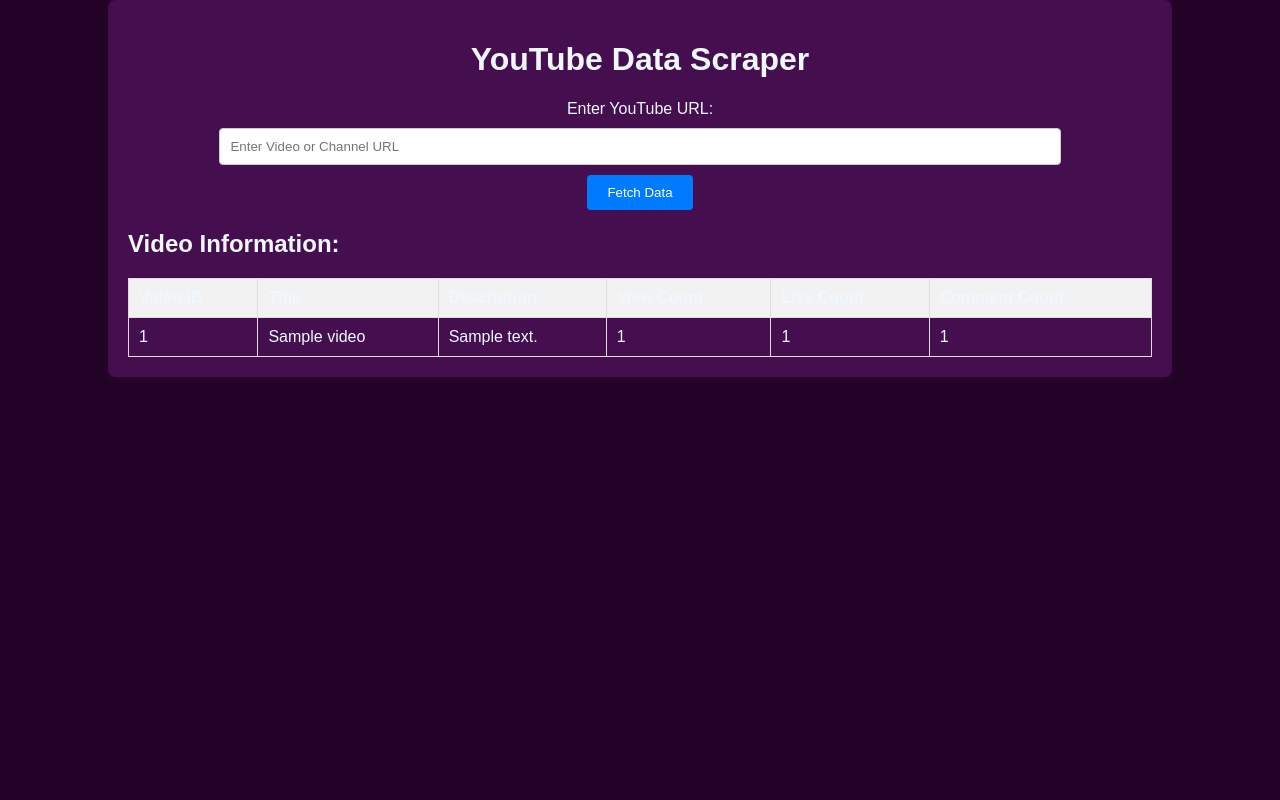
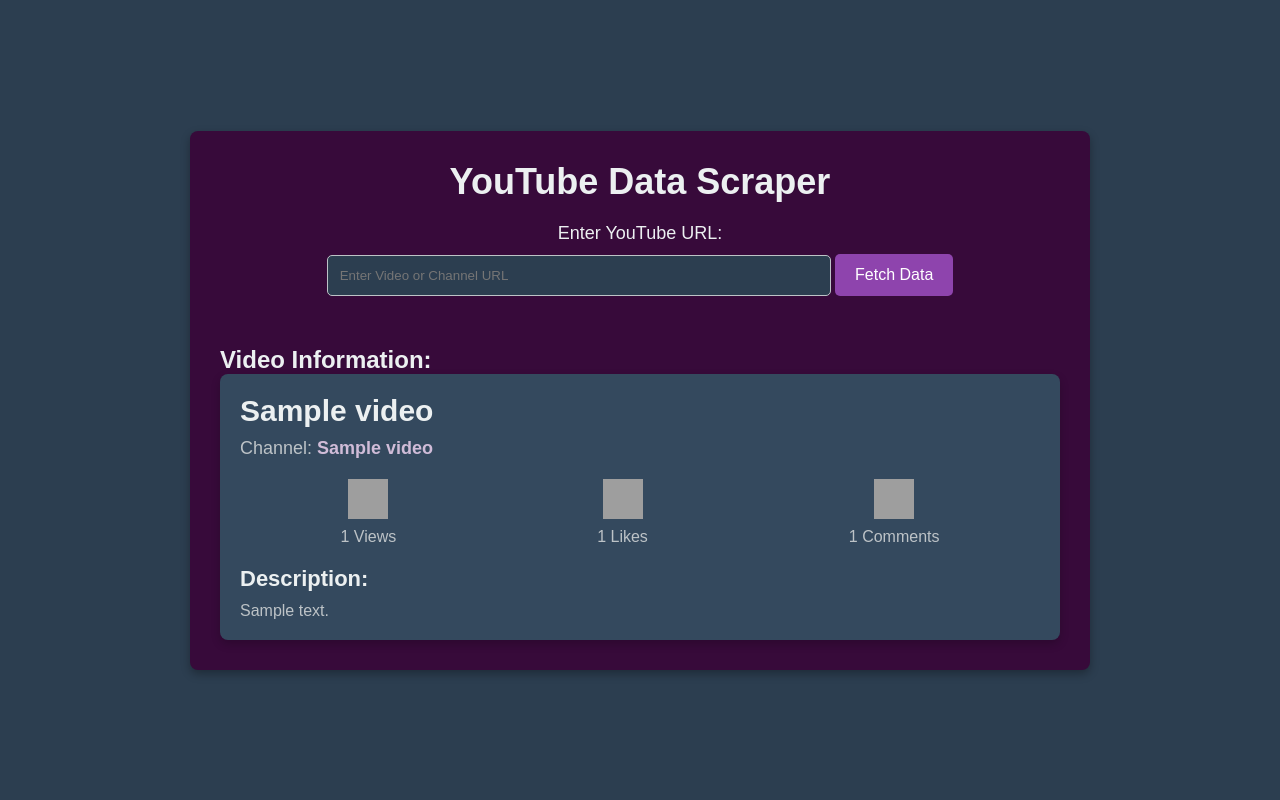
Before and after one commit to Tamilmughilan/YouScrape, a Flask app: template YouScrape/templates/index.html in a window 1280 px wide. Run offline with Flask 3, Linux system fonts and the light colour scheme; the template is opened without the code that fills it: most values are stand-ins (such as "Sample title", 1, 10 or a date in 2020); grey boxes are pictures that could not be loaded.

Commit message:
Completed the implementation

```diff
--- a/YouScrape/static/style.css
+++ b/YouScrape/static/style.css
@@ -1,77 +1,137 @@
-body {
-    font-family: Arial, sans-serif;
-    background-color: #220327;
-    color: aliceblue;
+* {
     margin: 0;
     padding: 0;
+    box-sizing: border-box;
+    font-family: 'Arial', sans-serif;
+}
+
+body {
+    background-color: #2c3e50;
+    color: #ecf0f1;
+    height: 100vh;
+    display: flex;
+    justify-content: center;
+    align-items: center;
+    padding: 20px;
 }
 
 .container {
-    width: 80%;
-    margin: auto;
-    padding: 20px;
-    background-color: #450f4f;
+    background: #370a3a;
+    padding: 30px;
     border-radius: 8px;
-    box-shadow: 0 2px 10px rgba(109, 99, 99, 0.1);
+    width: 100%;
+    max-width: 900px;
+    box-shadow: 0 4px 10px rgba(0, 0, 0, 0.3);
+    text-align: center;
 }
 
 h1 {
-    text-align: center;
-    color: aliceblue;
+    font-size: 36px;
+    color: #ecf0f1;
+    margin-bottom: 20px;
 }
 
 form {
-    display: flex;
-    flex-direction: column;
-    align-items: center;
+    margin-bottom: 30px;
+}
+
+label {
+    font-size: 18px;
+    margin-bottom: 10px;
+    display: block;
+    color: #ecf0f1;
+}
+
+input[type="text"] {
+    padding: 12px;
+    width: 60%;
+    border-radius: 5px;
+    border: 1px solid #bdc3c7;
+    margin-bottom: 20px;
+    background-color: #2c3e50;
+    color: #ecf0f1;
+}
+
+button {
+    padding: 12px 20px;
+    background-color: #8e44ad;
+    color: white;
+    border: none;
+    border-radius: 5px;
+    font-size: 16px;
+    cursor: pointer;
+    transition: background-color 0.3s ease;
+}
+
+button:hover {
+    background-color: #9b59b6;
+}
+
+.results {
+    margin-top: 30px;
+    text-align: left;
+}
+
+.video-details {
+    background-color: #34495e;
+    padding: 20px;
+    border-radius: 8px;
+    box-shadow: 0 4px 10px rgba(0, 0, 0, 0.2);
+}
+
+.video-header {
     margin-bottom: 20px;
 }
 
-form input {
-    width: 80%;
-    padding: 10px;
-    margin: 10px 0;
-    border: 1px solid #ccc;
-    border-radius: 4px;
+.video-title {
+    font-size: 30px;
+    font-weight: bold;
+    color: #ecf0f1;
+    margin-bottom: 10px;
 }
 
-form button {
-    padding: 10px 20px;
-    background-color: #007bff;
-    color: white;
-    border: none;
-    border-radius: 4px;
-    cursor: pointer;
+.channel-name {
+    font-size: 18px;
+    color: #bdc3c7;
 }
 
-form button:hover {
-    background-color: #0056b3;
+.channel-name span {
+    font-weight: bold;
+    color: #d0bcd8;
 }
 
-.results {
+.video-stats {
+    display: flex;
+    justify-content: space-around;
+    margin-bottom: 20px;
+}
+
+.stat {
+    text-align: center;
+}
+
+.stat-icon {
+    width: 40px;
+    height: 40px;
+    margin-bottom: 5px;
+}
+
+.video-description {
     margin-top: 20px;
 }
 
-table {
-    width: 100%;
-    border-collapse: collapse;
-    margin-top: 20px;
+h4 {
+    font-size: 22px;
+    color: #ecf0f1;
+    margin-bottom: 10px;
 }
 
-table, th, td {
-    border: 1px solid #ddd;
-}
-
-th, td {
-    padding: 10px;
-    text-align: left;
-}
-
-th {
-    background-color: #f2f2f2;
+p {
+    font-size: 16px;
+    color: #bdc3c7;
 }
 
 .error {
     color: red;
-    font-weight: bold;
+    font-size: 18px;
 }
--- a/YouScrape/templates/index.html
+++ b/YouScrape/templates/index.html
@@ -21,26 +21,30 @@
                 {% if video_data.error %}
                     <p class="error">{{ video_data.error }}</p>
                 {% else %}
-                    <table>
-                        <tr>
-                            <th>Video ID</th>
-                            <th>Title</th>
-                            <th>Description</th>
-                            <th>View Count</th>
-                            <th>Like Count</th>
-                            <th>Comment Count</th>
-                        </tr>
-                        {% for video in video_data %}
-                        <tr>
-                            <td>{{ video['video_id'] }}</td>
-                            <td>{{ video['title'] }}</td>
-                            <td>{{ video['description'] }}</td>
-                            <td>{{ video['view_count'] }}</td>
-                            <td>{{ video['like_count'] }}</td>
-                            <td>{{ video['comment_count'] }}</td>
-                        </tr>
-                        {% endfor %}
-                    </table>
+                    <div class="video-details">
+                        <div class="video-header">
+                            <h3 class="video-title">{{ video_data[0]['title'] }}</h3>
+                            <p class="channel-name">Channel: <span>{{ video_data[0]['channel_name'] }}</span></p>
+                        </div>
+                        <div class="video-stats">
+                            <div class="stat">
+                                <img src="https://img.icons8.com/ios-filled/50/ffffff/visible.png" alt="Views Icon" class="stat-icon">
+                                <p>{{ video_data[0]['view_count'] }} Views</p>
+                            </div>
+                            <div class="stat">
+                                <img src="https://img.icons8.com/ios-filled/50/ffffff/thumb-up.png" alt="Likes Icon" class="stat-icon">
+                                <p>{{ video_data[0]['like_count'] }} Likes</p>
+                            </div>
+                            <div class="stat">
+                                <img src="https://img.icons8.com/ios-filled/50/ffffff/comments.png" alt="Comments Icon" class="stat-icon">
+                                <p>{{ video_data[0]['comment_count'] }} Comments</p>
+                            </div>
+                        </div>
+                        <div class="video-description">
+                            <h4>Description:</h4>
+                            <p>{{ video_data[0]['description'] }}</p>
+                        </div>
+                    </div>
                 {% endif %}
             </div>
         {% endif %}
--- a/YouScrape/utils/api_handler.py
+++ b/YouScrape/utils/api_handler.py
@@ -2,7 +2,7 @@ from googleapiclient.discovery import build
 
 class YouTubeAPIHandler:
     def __init__(self):
-        self.api_key = "API KEY"
+        self.api_key = "Your API key"
         self.youtube = build("youtube", "v3", developerKey=self.api_key)
 
     def fetch_channel_data(self, url):
@@ -31,6 +31,7 @@ class YouTubeAPIHandler:
 
         if video_response["items"]:
             video_item = video_response["items"][0]
+            channel_name = video_item["snippet"]["channelTitle"]
             video_data = {
                 "video_id": video_id,
                 "title": video_item["snippet"]["title"],
@@ -38,6 +39,7 @@ class YouTubeAPIHandler:
                 "view_count": video_item["statistics"].get("viewCount", "Not Available"),
                 "like_count": video_item["statistics"].get("likeCount", "Not Available"),
                 "comment_count": video_item["statistics"].get("commentCount", "Not Available"),
+                "channel_name": channel_name,
             }
         else:
             video_data = {
@@ -47,6 +49,7 @@ class YouTubeAPIHandler:
                 "view_count": "Not Available",
                 "like_count": "Not Available",
                 "comment_count": "Not Available",
+                "channel_name": "Not Available",
             }
 
         return video_data
```
Also changed, not shown: YouScrape/data/extracted_data.csv (+41 -12 lines).
